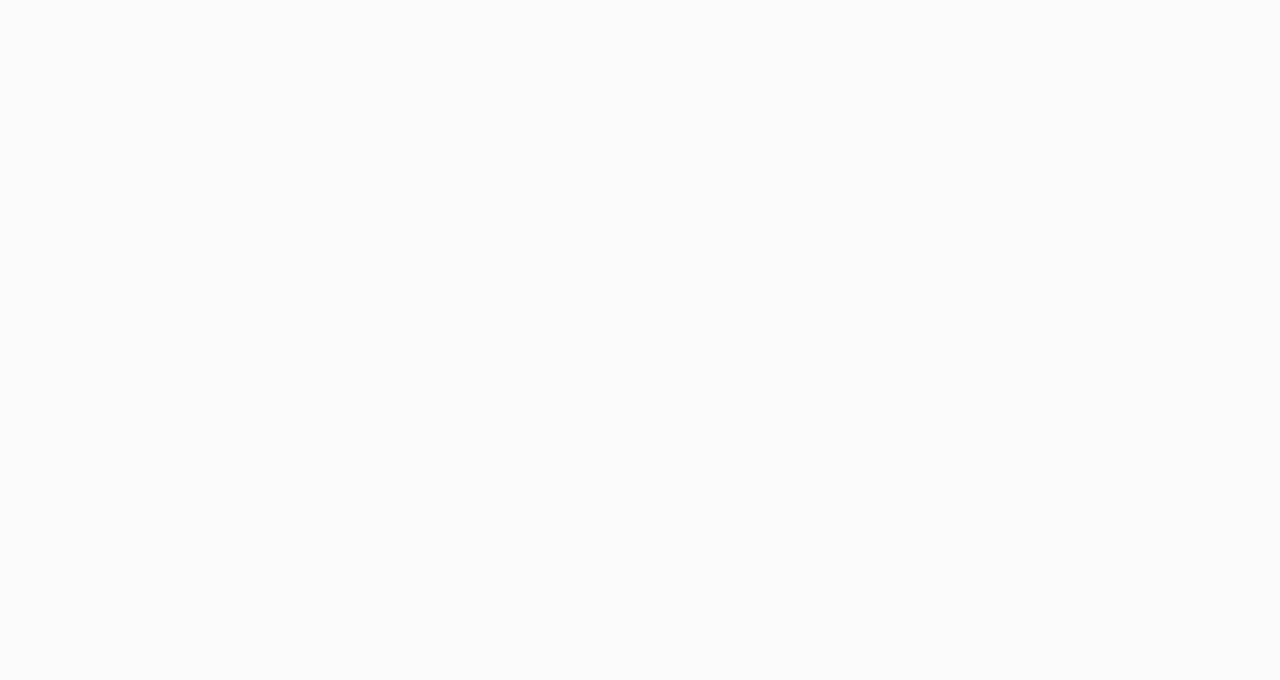
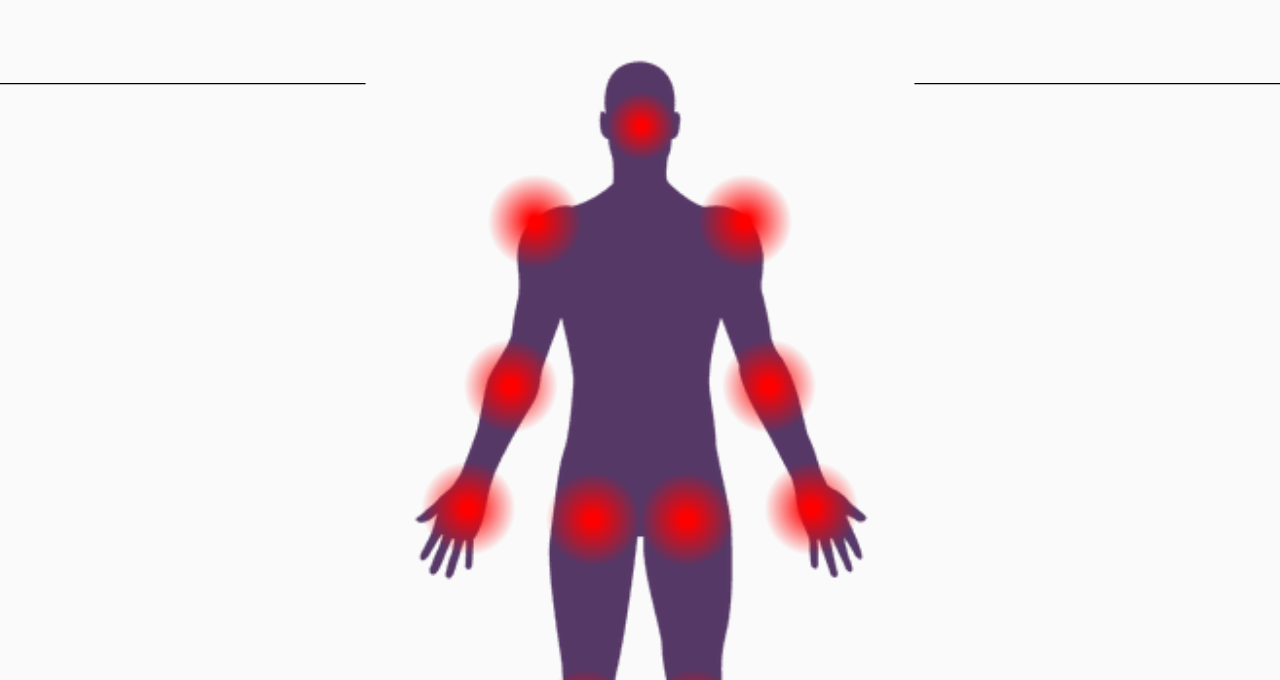
Before and after one commit to Guy-L/uOttaHack-JAG, a React (Create React App) app in the folder web/: page / in a window 1280 px wide. Shown: the part 120-800 px from the top of the page. Built offline with nearby package versions, Linux system fonts and the light colour scheme.

Commit message:
Added react body

```diff
--- a/web/src/Components/App.js
+++ b/web/src/Components/App.js
@@ -2,9 +2,11 @@ import React from 'react';
 import { ThemeProvider } from "styled-components";
 import GlobalStyles from "../Styles/GlobalStyles";
 import Theme from "../Styles/Theme";
+import {ReactComponent as BodySvg} from '../Assets/body-part.svg'
 
 export default ()=> (
   <ThemeProvider theme={Theme}>
     <GlobalStyles/>
+    <BodySvg />
   </ThemeProvider>
 );
```
Also changed, not shown: web/public/human.png (added), web/src/Assets/body-part.svg, web/src/index.js (line endings or trailing spaces).
